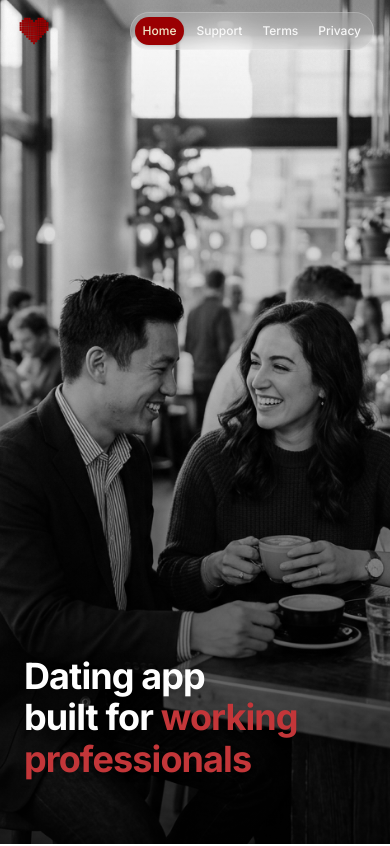
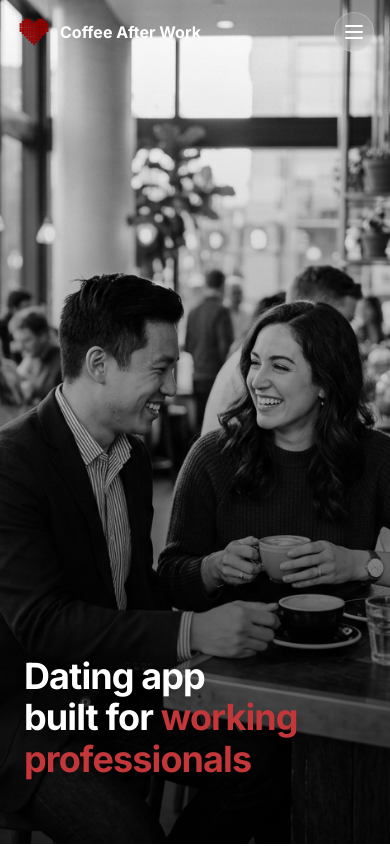
Before and after one commit to Ajith-tv/CFW-public-dev, a Next.js app: page / in a window 390 px wide. Shown: the top 846 px of the page. Built offline with nearby package versions, Linux system fonts and the light colour scheme.

Commit message:
Refactor splash screen behavior and update header menu functionality

```diff
--- a/app/page.tsx
+++ b/app/page.tsx
@@ -1,6 +1,6 @@
 'use client'
 
-import { useState, useEffect, useLayoutEffect } from 'react'
+import { useState, useEffect } from 'react'
 import Image from 'next/image'
 import { motion } from 'motion/react'
 import { site } from '@/lib/site'
@@ -16,12 +16,14 @@ const easeOut = [0.16, 1, 0.3, 1] as const
 export default function Home() {
   const [splash, setSplash] = useState<'showing' | 'hiding' | 'hidden'>('showing')
 
-  // Only play the splash once per browser session
-  useLayoutEffect(() => {
-    if (sessionStorage.getItem('splash-shown')) {
-      setSplash('hidden')
-    } else {
-      sessionStorage.setItem('splash-shown', '1')
+  // The splash plays on every load, so always start the page from the top:
+  // stop the browser restoring the previous scroll position on refresh.
+  useEffect(() => {
+    const previous = history.scrollRestoration
+    history.scrollRestoration = 'manual'
+    window.scrollTo({ top: 0, behavior: 'instant' })
+    return () => {
+      history.scrollRestoration = previous
     }
   }, [])
 
--- a/app/support/page.tsx
+++ b/app/support/page.tsx
@@ -113,10 +113,6 @@ const faqs = [
     a: 'We use reasonable technical and organizational measures, including encrypted storage of credentials, and we never sell your personal information. See our Privacy Policy for details.',
   },
   {
-    q: 'How do I cancel a subscription?',
-    a: 'Subscriptions are managed through the App Store or Google Play. Note that deleting the app does not cancel an active subscription.',
-  },
-  {
     q: 'How do I report another user?',
     a: `Open the profile, tap the three-dot menu in the top corner, and select Report. You can also email ${site.contactEmail} with details. We review all reports and take action to keep the community safe.`,
   },
--- a/components/Header.tsx
+++ b/components/Header.tsx
@@ -18,6 +18,12 @@ type HeaderTheme = 'transparent' | 'light' | 'red'
 export default function Header() {
   const pathname = usePathname()
   const [theme, setTheme] = useState<HeaderTheme>('light')
+  const [menuOpen, setMenuOpen] = useState(false)
+
+  // Close the mobile menu when navigating to another page
+  useEffect(() => {
+    setMenuOpen(false)
+  }, [pathname])
 
   useEffect(() => {
     const handleScroll = () => {
@@ -73,15 +79,17 @@ export default function Header() {
               }`}
             />
             <span
-              className={`hidden truncate text-base font-bold min-[480px]:block sm:text-lg transition-colors duration-500 ${
+              className={`truncate text-base font-bold sm:text-lg transition-colors duration-500 ${
                 onDark ? 'text-white' : 'text-ink'
               }`}
             >
               {site.name}
             </span>
           </Link>
+
+          {/* Desktop: pill nav */}
           <nav
-            className={`flex shrink-0 items-center gap-1 rounded-full border p-1 sm:gap-2 transition-all duration-500 ${
+            className={`hidden shrink-0 items-center gap-2 rounded-full border p-1 sm:flex transition-all duration-500 ${
               onDark
                 ? 'border-white/20 bg-white/10 backdrop-blur-md'
                 : 'border-stone-200 bg-white/70'
@@ -93,7 +101,7 @@ export default function Header() {
                 <Link
                   key={href}
                   href={href}
-                  className={`rounded-full px-2 py-1.5 text-xs font-medium transition-colors duration-300 min-[400px]:px-3 sm:px-4 sm:text-sm ${
+                  className={`rounded-full px-4 py-1.5 text-sm font-medium transition-colors duration-300 ${
                     active
                       ? theme === 'red'
                         ? 'bg-cream text-brand shadow-sm'
@@ -108,8 +116,75 @@ export default function Header() {
               )
             })}
           </nav>
+
+          {/* Mobile: hamburger toggling a popover */}
+          <button
+            type="button"
+            onClick={() => setMenuOpen((open) => !open)}
+            aria-label={menuOpen ? 'Close menu' : 'Open menu'}
+            aria-expanded={menuOpen}
+            className={`grid h-10 w-10 shrink-0 place-items-center rounded-full border sm:hidden transition-all duration-500 ${
+              onDark
+                ? 'border-white/20 bg-white/10 text-white backdrop-blur-md'
+                : 'border-stone-200 bg-white/70 text-ink'
+            }`}
+          >
+            <span className="relative block h-3.5 w-4.5" aria-hidden>
+              <span
+                className={`absolute left-0 top-0 h-0.5 w-full rounded-full bg-current transition-transform duration-300 ${
+                  menuOpen ? 'translate-y-1.5 rotate-45' : ''
+                }`}
+              />
+              <span
+                className={`absolute left-0 top-1.5 h-0.5 w-full rounded-full bg-current transition-opacity duration-300 ${
+                  menuOpen ? 'opacity-0' : ''
+                }`}
+              />
+              <span
+                className={`absolute left-0 top-3 h-0.5 w-full rounded-full bg-current transition-transform duration-300 ${
+                  menuOpen ? '-translate-y-1.5 -rotate-45' : ''
+                }`}
+              />
+            </span>
+          </button>
+        </div>
+
+        {/* Mobile popover */}
+        <div
+          className={`absolute right-4 top-full mt-2 w-48 origin-top-right rounded-2xl border border-stone-200 bg-white p-2 shadow-xl transition-all duration-200 sm:hidden ${
+            menuOpen
+              ? 'pointer-events-auto scale-100 opacity-100'
+              : 'pointer-events-none scale-95 opacity-0'
+          }`}
+        >
+          {links.map(({ href, label }) => {
+            const active = pathname === href
+            return (
+              <Link
+                key={href}
+                href={href}
+                onClick={() => setMenuOpen(false)}
+                className={`block rounded-xl px-4 py-2.5 text-sm font-medium transition-colors ${
+                  active
+                    ? 'bg-brand text-cream'
+                    : 'text-stone-600 hover:bg-cream-soft hover:text-brand'
+                }`}
+              >
+                {label}
+              </Link>
+            )
+          })}
         </div>
       </header>
+
+      {/* Mobile: tap anywhere outside the popover to close it */}
+      {menuOpen && (
+        <div
+          className="fixed inset-0 z-20 sm:hidden"
+          onClick={() => setMenuOpen(false)}
+          aria-hidden
+        />
+      )}
 
       {/* Spacer: only on non-home pages so content isn't hidden behind the fixed bar */}
       {pathname !== '/' && (
--- a/components/HowItWorks.tsx
+++ b/components/HowItWorks.tsx
@@ -29,7 +29,7 @@ const STEPS = [
     body: 'Fill out your cards with hobbies, work-life balance goals, and dating preferences.',
   },
   {
-    title: 'Filter coffee date',
+    title: 'Coffee date',
     body: 'Select date suggestions near transit lines or key offices to coordinate meetings easily.',
   },
 ]
```
